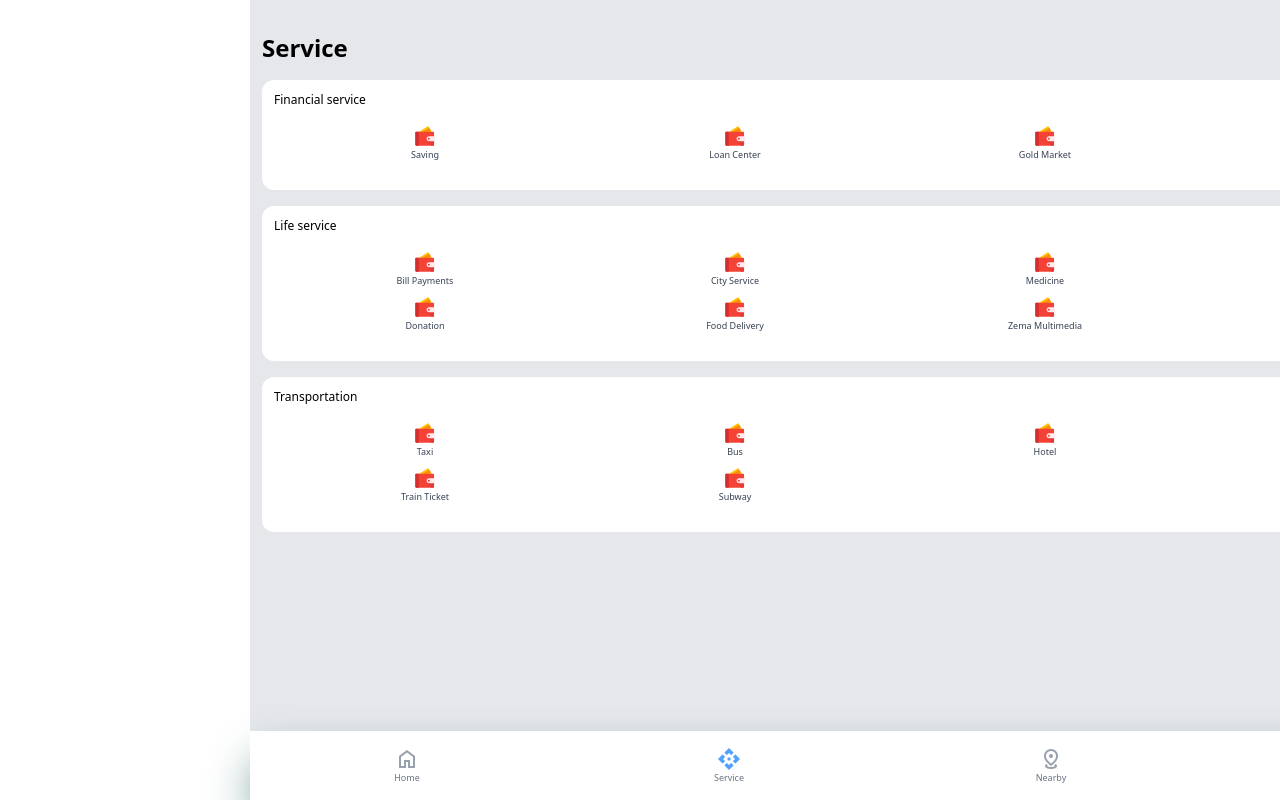
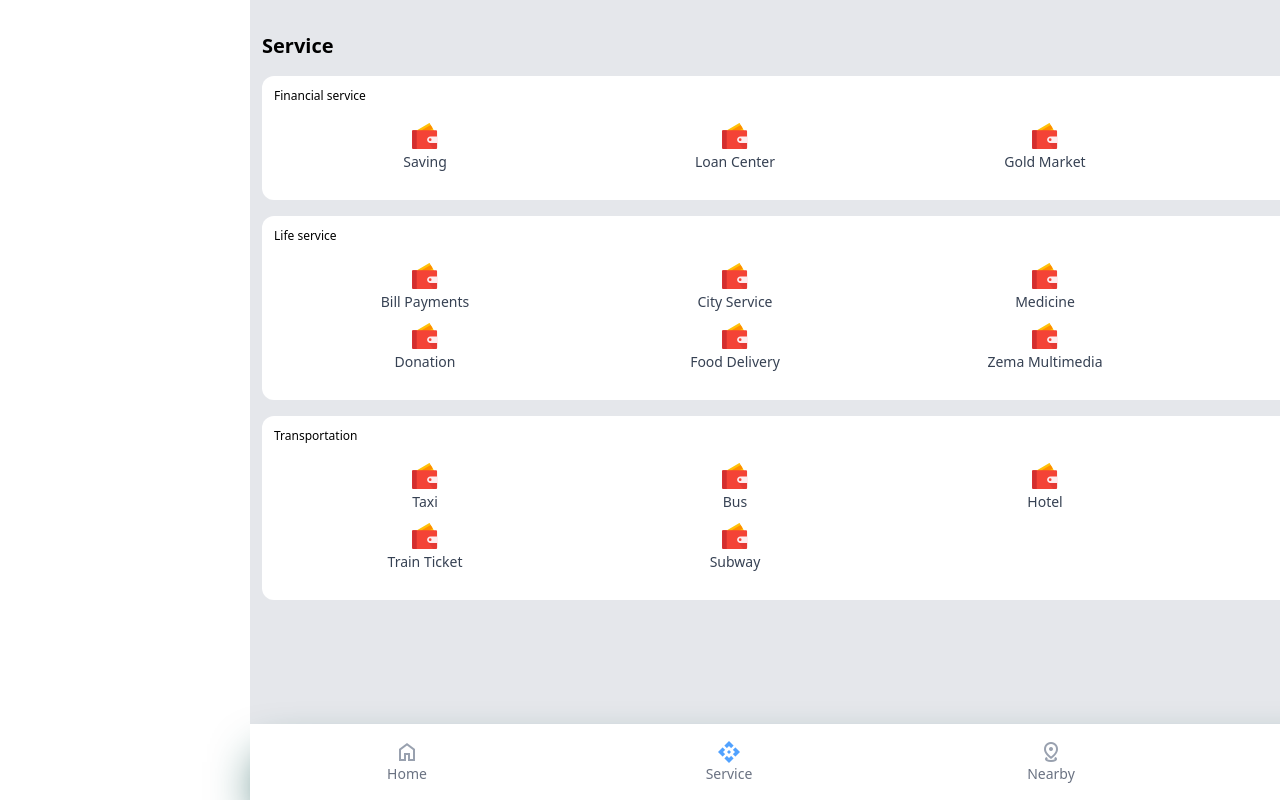
Before and after one commit to khomabhena/h5-demo-app, a React (Vite) app: page / in a window 1280 px wide. Shown: the top 800 px of the page. Built offline with nearby package versions, Linux system fonts and the light colour scheme.

Commit message:
increased icon size

```diff
--- a/src/components/Container.jsx
+++ b/src/components/Container.jsx
@@ -8,7 +8,7 @@ const Container = () => {
     <>
     <div className=' bg-gray-200 px-3 w-screen h-screen pt-8 relative'>
       <div className=' '>
-        <h2 className=' font-bold text-2xl'>Service</h2>
+        <h2 className=' font-bold text-xl'>Service</h2>
         <Card name={'Financial service'}>
           <Icons image={'/icon-wallet.svg'} name={'Saving'} />
           <Icons image={'/icon-wallet.svg'} name={'Loan Center'} />
--- a/src/components/Icons.jsx
+++ b/src/components/Icons.jsx
@@ -3,8 +3,8 @@ import React from 'react'
 const Icons = ({name, image}) => {
   return (
     <div className=' flex flex-col items-center'>
-      <img className=' w-6' src={image} alt="" />
-      <p className=' text-[9px] text-center font-medium text-gray-700'>{name}</p>
+      <img className=' w-8' src={image} alt="" />
+      <p className=' text-sm text-center font-medium text-gray-700'>{name}</p>
     </div>
   )
 }
--- a/src/components/IconsNavigation.jsx
+++ b/src/components/IconsNavigation.jsx
@@ -4,7 +4,7 @@ const IconsNavigation = ({children, name, active}) => {
   return (
     <div className={active ? ' flex text-blue-400 flex-col items-center' : ' flex text-gray-400 flex-col items-center'}>
       {children}
-      <p className=' text-[9px] text-center font-medium text-gray-500'>{name}</p>
+      <p className=' text-sm text-center font-medium text-gray-500'>{name}</p>
     </div>
   )
 }
```
